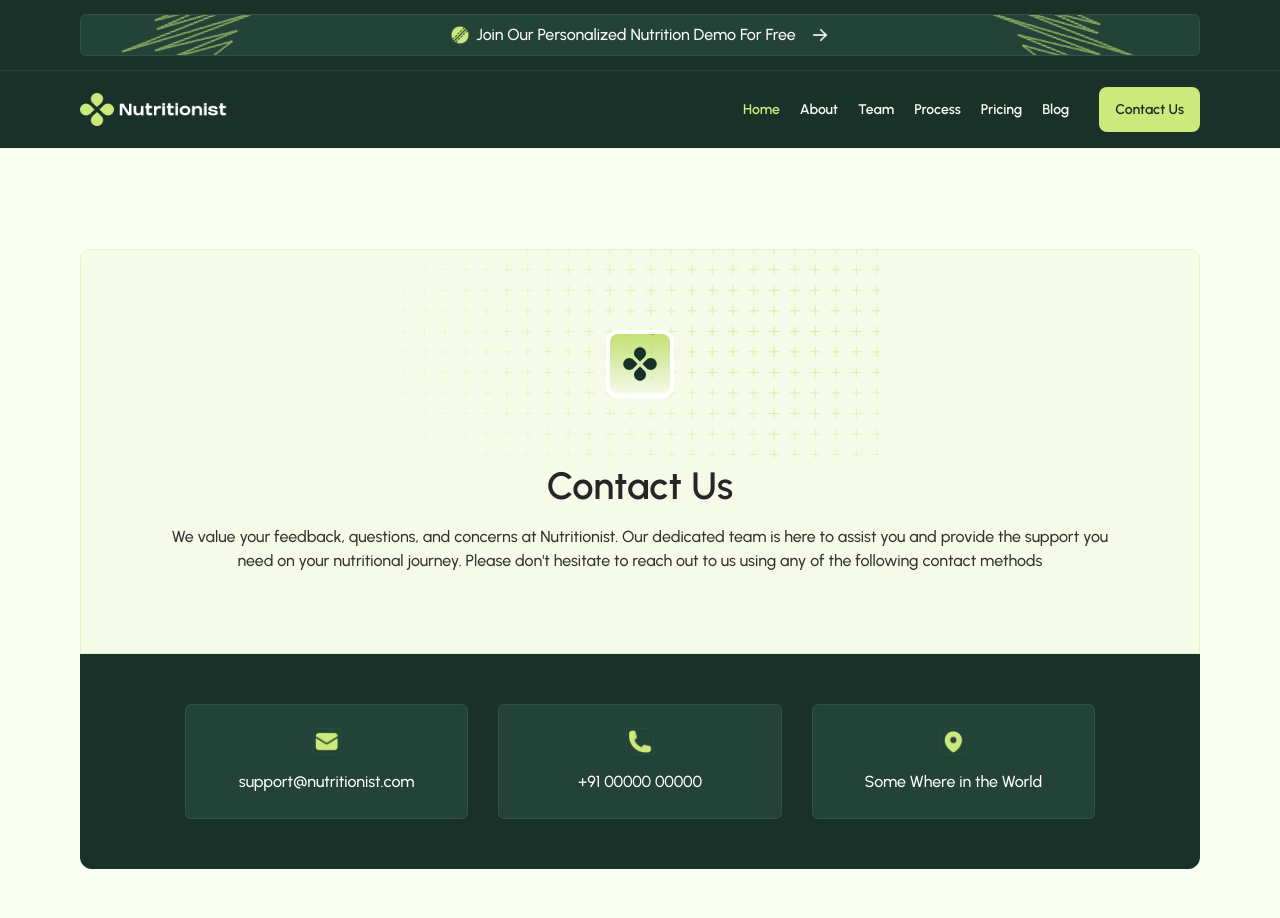
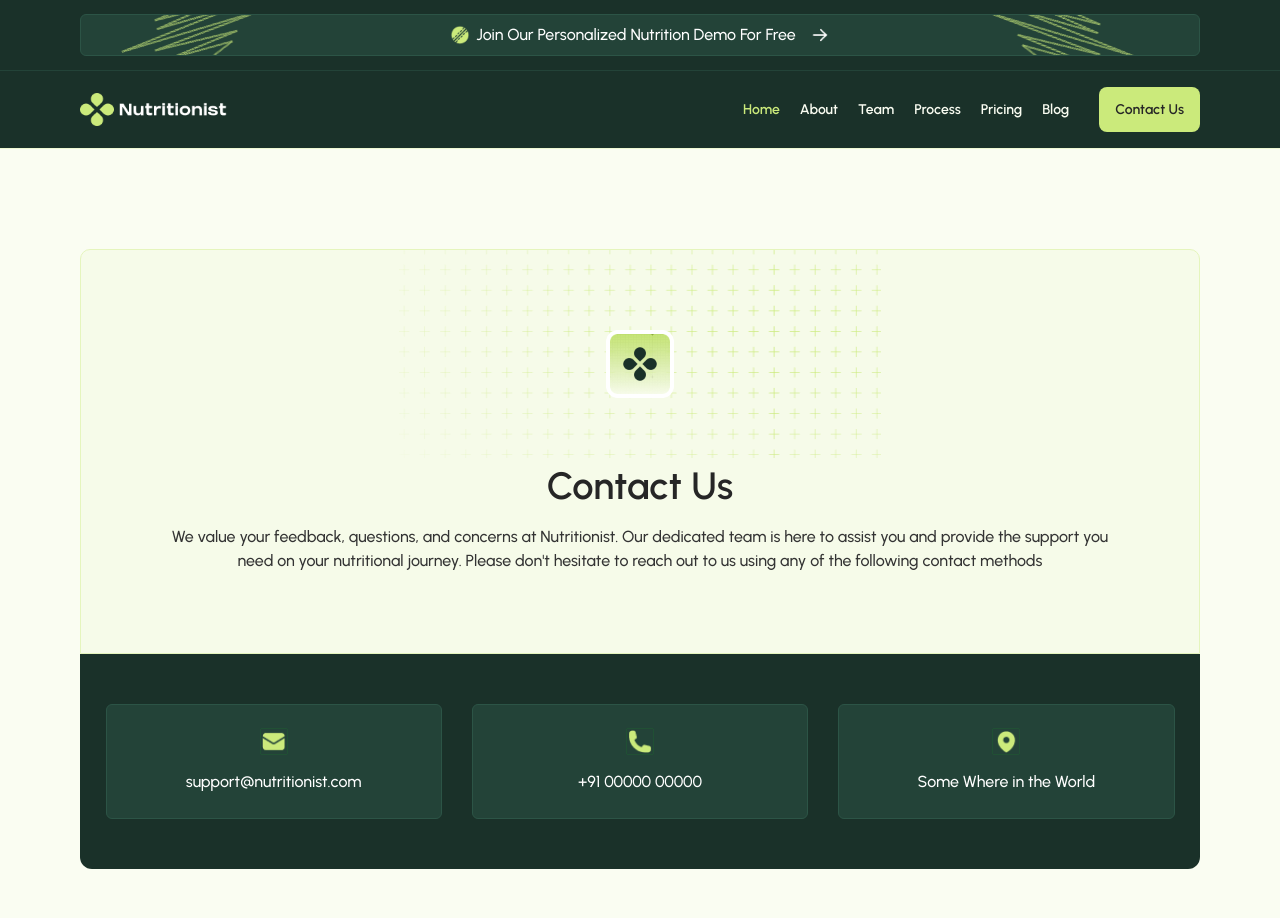
Before and after one commit to RaghadDeveloper/Nutritionist, a React (Vite) app: page /contact in a window 1280 px wide. Shown: the top 918 px of the page. Built offline with nearby package versions, Linux system fonts and the light colour scheme.

Commit message:
Update ContactInfoCard

```diff
--- a/src/Components/ContactInfo/ContactInfo.css
+++ b/src/Components/ContactInfo/ContactInfo.css
@@ -20,7 +20,7 @@
 
 }
 
-@media (max-width: 1200px) {
+@media (max-width: 1250px) {
     .WO-Buttons {
         flex-wrap: wrap;
 
--- a/src/Components/ContactInfoCard/ContactInfoCard.css
+++ b/src/Components/ContactInfoCard/ContactInfoCard.css
@@ -51,6 +51,14 @@
     color: var(--light-green);
 }
 
+@media (max-width:1740px) {
+    .ContactInfoCard {
+        flex-shrink: 0;
+
+    }
+
+}
+
 @media (min-width:769px) and (max-width: 1440px) {
     .ContactInfoCard {
         border-radius: 6px;
```
